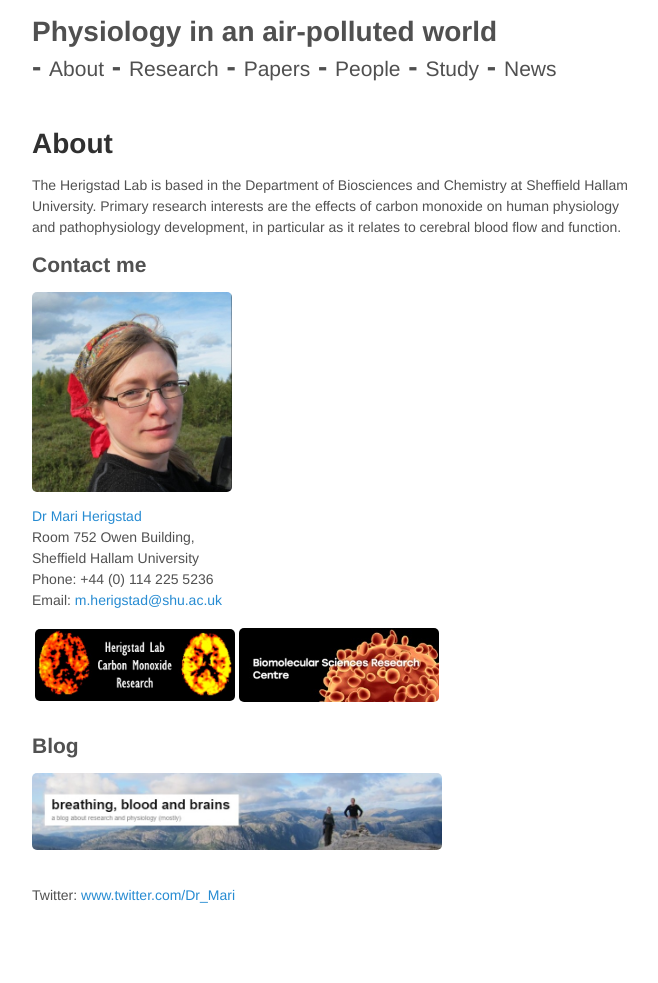
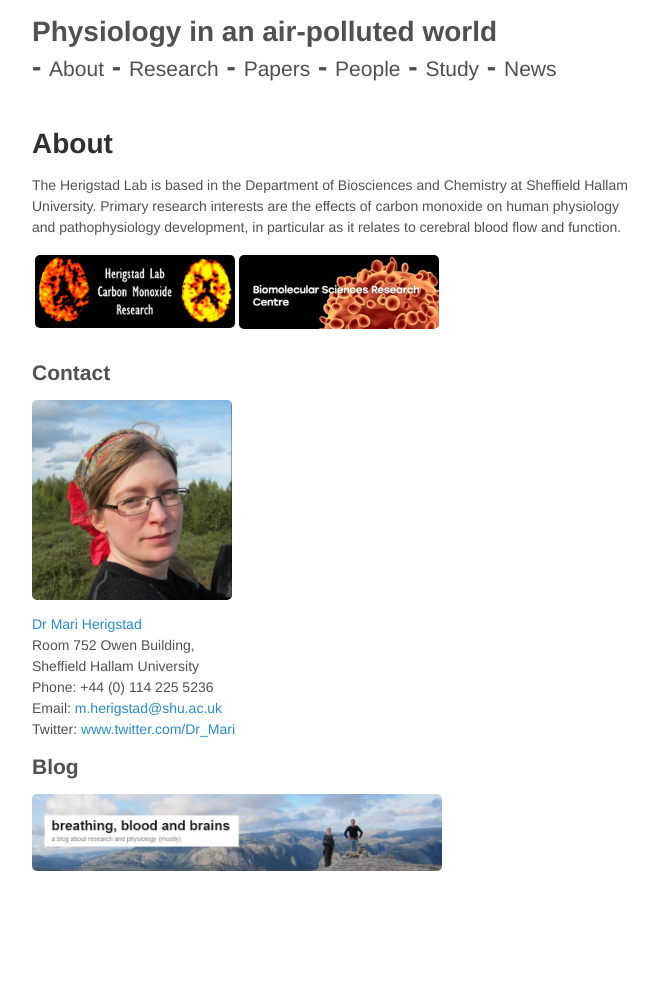
Before and after one commit to mariherigstad/mariherigstad.github.io, a Jekyll site: the page built from about.md, in a window 1280 px wide. Shown: the whole page, without its empty margins (307-965 px from the left). Built offline with Jekyll 4.4.1, drawn with Linux system fonts in a browser that asks for light colours.

Commit message:
Update about.md

```diff
--- a/about.md
+++ b/about.md
@@ -5,7 +5,14 @@ redirect_from: "/"
 ---
 The Herigstad Lab is based in the Department of Biosciences and Chemistry at Sheffield Hallam University. Primary research interests are the effects of carbon monoxide on human physiology and pathophysiology development, in particular as it relates to cerebral blood flow and function.
 
-## Contact me
+<table>
+  <tr>
+    <td><a href="https://mariherigstad.github.io/research/"><img src="/assets/lab_logo.jpg" alt="Herigstad Lab" align="middle" style="width: 200px;" /></a> </td>
+    <td><a href="https://www.shu.ac.uk/research/specialisms/biomolecular-sciences-research-centre"><img src="/assets/BMRC_logo.jpg" alt="BMRC" align="middle" style="width: 200px;" /></a> </td>
+  </tr>
+</table>
+
+## Contact
 
 <img src="/assets/mariherigstadportrait.jpg" alt="Mari Herigstad" align="middle" style="width: 200px;"/>
 
@@ -14,16 +21,8 @@ Room 752 Owen Building, <br>
 Sheffield Hallam University<br>
 Phone: +44 (0) 114 225 5236<br>
 Email: <m.herigstad@shu.ac.uk><br>
-
-<table>
-  <tr>
-    <td><a href="https://mariherigstad.github.io/research/"><img src="/assets/lab_logo.jpg" alt="Herigstad Lab" align="middle" style="width: 200px;" /></a> </td>
-    <td><a href="https://www.shu.ac.uk/research/specialisms/biomolecular-sciences-research-centre"><img src="/assets/BMRC_logo.jpg" alt="BMRC" align="middle" style="width: 200px;" /></a> </td>
-  </tr>
-</table>
-
+Twitter: <a href="https://twitter.com/Dr_Mari">www.twitter.com/Dr_Mari</a><br>
 
 ## Blog
 <a href="https://mariherigstad.wordpress.com"><img src="/assets/blog_banner.jpg" alt="Blog" align="middle" style="width: 410px;"/> </a>
 <br>
-Twitter: <a href="https://twitter.com/Dr_Mari">www.twitter.com/Dr_Mari</a><br>
```
